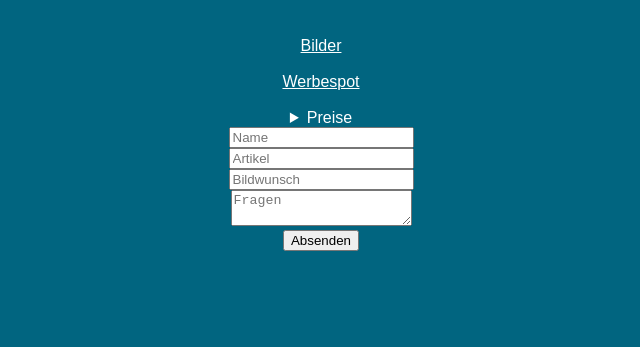
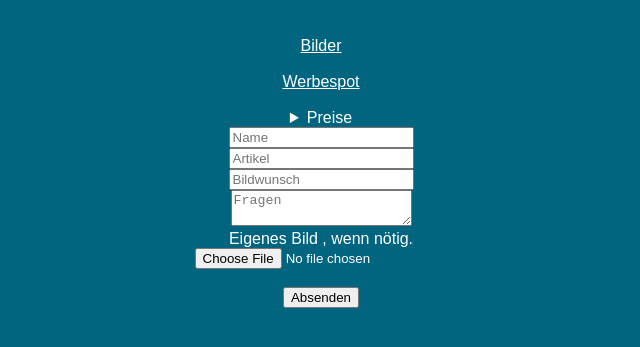
Before and after one commit to threeliveshop/threeliveshop, a plain HTML site: page index.html in a window 1280 px wide. Shown: the part 61-408 px from the top of the page, without its empty margins (319-959 px from the left). Drawn offline with Linux system fonts and the light colour scheme.

Commit message:
Update index.html

```diff
--- a/index.html
+++ b/index.html
@@ -19,7 +19,7 @@
         <br>
         <a href="https://threeliveshop.github.io/threeliveshop/photos.html" style="color: white;">Bilder</a><br>
         <br>
-        <a href="https://threeliveshop.github.io/threeliveshop/werbespot.html" style="color: white;">Werbespot</a>
+        <a href="https://threeliveshop.github.io/threeliveshop/THREE%20LIVE%20Werbespot%202.mp4" style="color: white;">Werbespot</a>
     </center>
 <br>
     <center>
@@ -34,11 +34,13 @@
         </details>
 
 
-    <form action="https://formsubmit.co/v08q3tjti@mozmail.com" method="POST">
+    <form action="https://formsubmit.co/v08q3tjti@mozmail.com" method="POST" enctype="multipart/form-data">
      <input type="text" name="name" required placeholder="Name"><br>
      <input type="text" name="Artikel" placeholder="Artikel"><br>
      <input type="text" name="Bild"  placeholder="Bildwunsch"><br>
      <textarea name="Fragen" id="Fragen" placeholder="Fragen"></textarea><br>
+     <label for="file">Eigenes Bild , wenn nötig.</label><br>
+     <input type="file" name="anhang" accept="image/*"><br><br>
      <button type="submit">Absenden</button>
     </center>
 
```
